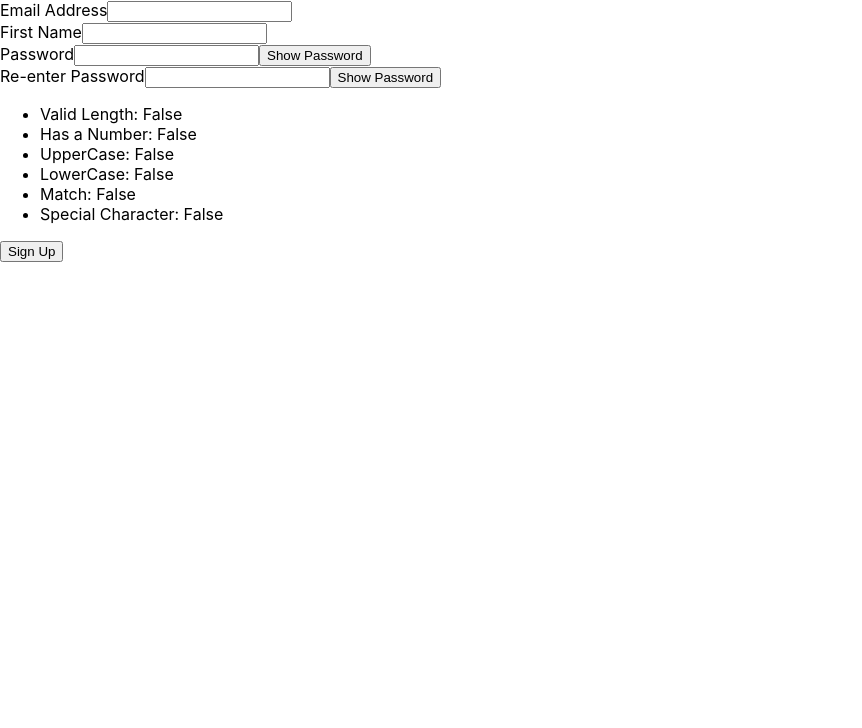
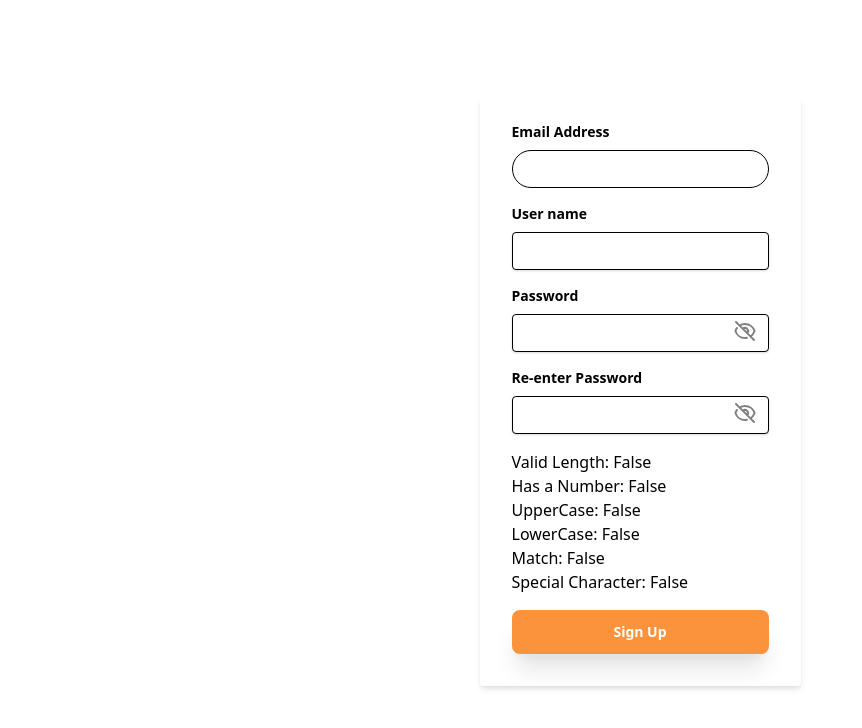
Before and after one commit to JulieJud/ukol-forma, a React (Create React App) app: page / in a window 1280 px wide. Shown: the top 728 px of the page, without its empty margins (0-862 px from the left). Built offline with nearby package versions, Linux system fonts and the light colour scheme.

Commit message:
add show password

```diff
--- /dev/null
+++ b/craco.config.js
@@ -0,0 +1,7 @@
+module.exports = {
+  style: {
+    postcss: {
+      plugins: [require("tailwindcss"), require("autoprefixer")],
+    },
+  },
+};
--- /dev/null
+++ b/postcss.config.js
@@ -0,0 +1,6 @@
+module.exports = {
+  plugins: {
+    tailwindcss: {},
+    autoprefixer: {},
+  },
+}
--- a/src/App.js
+++ b/src/App.js
@@ -1,5 +1,6 @@
 import useSignUpForm from "./CustomHooks";
 import { usePasswordValidation } from "./Validation";
+import "./index.css";
 
 const Signup = () => {
   const {
@@ -19,9 +20,15 @@ const Signup = () => {
     });
 
   return (
-    <form onSubmit={handleSubmit}>
-      <div>
-        <label>Email Address</label>
+    <div className="  grid place-items-center h-screen">
+      <form
+        onSubmit={handleSubmit}
+        className="bg-white shadow-md rounded px-8 pt-6 pb-8 mb-4"
+      >
+        <div className="mb-4">
+          <label className="block text-gray-700 text-sm font-bold mb-2">
+            Email Address
+          </label>
           <input
             type="email"
             name="email"
@@ -29,10 +36,13 @@ const Signup = () => {
             onChange={handleInputChange}
             value={inputs.email}
             required
+            className=" border rounded-full w-full py-2 px-3 text-gray-700 leading-tight focus:outline-none focus:shadow-outline"
           />
         </div>
-      <div>
-        <label>First Name</label>
+        <div className="mb-4">
+          <label className="block text-gray-700 text-sm font-bold mb-2">
+            User name
+          </label>
           <input
             type="text"
             name="name"
@@ -40,47 +50,129 @@ const Signup = () => {
             value={inputs.name}
             maxLength={12}
             required
+            className="shadow appearance-none border rounded w-full py-2 px-3 text-gray-700 leading-tight focus:outline-none focus:shadow-outline"
           />
         </div>
 
-      <div>
-        <label>Password</label>
+        <div className="mb-4 relative">
+          <label className="block text-gray-700 text-sm font-bold mb-2">
+            Password
+          </label>
           <input
             type={
-            valuesPassword1.showPassword1 === "password1" ? "text" : "password"
+              valuesPassword1.showPassword1 === "password1"
+                ? "text"
+                : "password"
             }
             name="password1"
             onChange={handleInputChange}
             value={inputs.password1}
             required
+            className="shadow appearance-none border rounded w-full py-2 px-3 text-gray-700 leading-tight focus:outline-none focus:shadow-outline"
           />
-
-        <button
-          type="button"
+          <div
+            className="absolute inset-y-1/2 right-0 pr-3 flex "
             onClick={() => handleClickShowPassword1("password1")}
           >
-          Show Password
-        </button>
+            {!valuesPassword1.showPassword1 ? (
+              <svg
+                xmlns="http://www.w3.org/2000/svg"
+                className="h-6 w-6 "
+                fill="none"
+                viewBox="0 0 24 24"
+                stroke="grey"
+              >
+                <path
+                  strokeLinecap="round"
+                  strokeLinejoin="round"
+                  strokeWidth={2}
+                  d="M13.875 18.825A10.05 10.05 0 0112 19c-4.478 0-8.268-2.943-9.543-7a9.97 9.97 0 011.563-3.029m5.858.908a3 3 0 114.243 4.243M9.878 9.878l4.242 4.242M9.88 9.88l-3.29-3.29m7.532 7.532l3.29 3.29M3 3l3.59 3.59m0 0A9.953 9.953 0 0112 5c4.478 0 8.268 2.943 9.543 7a10.025 10.025 0 01-4.132 5.411m0 0L21 21"
+                />
+              </svg>
+            ) : (
+              <svg
+                xmlns="http://www.w3.org/2000/svg"
+                className="h-6 w-6"
+                fill="none"
+                viewBox="0 0 24 24"
+                stroke="grey"
+              >
+                <path
+                  strokeLinecap="round"
+                  strokeLinejoin="round"
+                  strokeWidth={2}
+                  d="M15 12a3 3 0 11-6 0 3 3 0 016 0z"
+                />
+                <path
+                  strokeLinecap="round"
+                  strokeLinejoin="round"
+                  strokeWidth={2}
+                  d="M2.458 12C3.732 7.943 7.523 5 12 5c4.478 0 8.268 2.943 9.542 7-1.274 4.057-5.064 7-9.542 7-4.477 0-8.268-2.943-9.542-7z"
+                />
+              </svg>
+            )}
           </div>
-      <div>
-        <label>Re-enter Password</label>
+        </div>
+        <div className="mb-4 relative">
+          <label className="block text-gray-700 text-sm font-bold mb-2">
+            Re-enter Password
+          </label>
           <input
             type={
-            valuesPassword2.showPassword2 === "password2" ? "text" : "password"
+              valuesPassword2.showPassword2 === "password2"
+                ? "text"
+                : "password"
             }
             name="password2"
             onChange={handleInputChange}
             value={inputs.password2}
             required
+            className="shadow appearance-none border rounded w-full py-2 px-3 text-gray-700 leading-tight focus:outline-none focus:shadow-outline"
           />
-        <button
-          type="button"
+          <div
+            className="absolute inset-y-1/2 right-0 pr-3 flex  "
             onClick={() => handleClickShowPassword2("password2")}
           >
-          Show Password
-        </button>
-
-        <div>
+            {!valuesPassword2.showPassword2 ? (
+              <svg
+                xmlns="http://www.w3.org/2000/svg"
+                className="h-6 w-6 "
+                fill="none"
+                viewBox="0 0 24 24"
+                stroke="grey"
+              >
+                <path
+                  strokeLinecap="round"
+                  strokeLinejoin="round"
+                  strokeWidth={2}
+                  d="M13.875 18.825A10.05 10.05 0 0112 19c-4.478 0-8.268-2.943-9.543-7a9.97 9.97 0 011.563-3.029m5.858.908a3 3 0 114.243 4.243M9.878 9.878l4.242 4.242M9.88 9.88l-3.29-3.29m7.532 7.532l3.29 3.29M3 3l3.59 3.59m0 0A9.953 9.953 0 0112 5c4.478 0 8.268 2.943 9.543 7a10.025 10.025 0 01-4.132 5.411m0 0L21 21"
+                />
+              </svg>
+            ) : (
+              <svg
+                xmlns="http://www.w3.org/2000/svg"
+                className="h-6 w-6"
+                fill="none"
+                viewBox="0 0 24 24"
+                stroke="grey"
+              >
+                <path
+                  strokeLinecap="round"
+                  strokeLinejoin="round"
+                  strokeWidth={2}
+                  d="M15 12a3 3 0 11-6 0 3 3 0 016 0z"
+                />
+                <path
+                  strokeLinecap="round"
+                  strokeLinejoin="round"
+                  strokeWidth={2}
+                  d="M2.458 12C3.732 7.943 7.523 5 12 5c4.478 0 8.268 2.943 9.542 7-1.274 4.057-5.064 7-9.542 7-4.477 0-8.268-2.943-9.542-7z"
+                />
+              </svg>
+            )}
+          </div>
+        </div>
+        <div className="mb-4">
           <ul>
             <li>
               Valid Length:{" "}
@@ -102,9 +194,18 @@ const Signup = () => {
             </li>
           </ul>
         </div>
+
+        <button
+          type="submit"
+          className="mt-3 text-sm font-semibold
+            bg-orange-400 w-full text-white rounded-lg
+            px-6 py-3 block shadow-xl  hover:bg-amber-700 active:bg-amber-800  focus:bg-amber-600 disabled:bg-orange-100 disabled:cursor-auto
+disabled:pointer-events-none"
+        >
+          Sign Up
+        </button>
+      </form>
     </div>
-      <button type="submit">Sign Up</button>
-    </form>
   );
 };
 export default Signup;
--- a/src/index.css
+++ b/src/index.css
@@ -1,13 +1,3 @@
-body {
-  margin: 0;
-  font-family: -apple-system, BlinkMacSystemFont, 'Segoe UI', 'Roboto', 'Oxygen',
-    'Ubuntu', 'Cantarell', 'Fira Sans', 'Droid Sans', 'Helvetica Neue',
-    sans-serif;
-  -webkit-font-smoothing: antialiased;
-  -moz-osx-font-smoothing: grayscale;
-}
-
-code {
-  font-family: source-code-pro, Menlo, Monaco, Consolas, 'Courier New',
-    monospace;
-}
+@tailwind base;
+@tailwind components;
+@tailwind utilities;
--- /dev/null
+++ b/tailwind.config.js
@@ -0,0 +1,27 @@
+module.exports = {
+  purge: ["./src/**/*.{js,jsx,ts,tsx}", "./public/index.html"],
+  darkMode: "media", // or false or 'class'
+  theme: {
+    colors: {
+      current: "currentColor",
+      white: "#ffffff",
+      orange: {
+        400: "#fb923c",
+        100: "#ffedd5",
+      },
+      amber: {
+        600: "#d97706",
+        700: "#b45309",
+        800: "#92400e",
+      },
+    },
+  },
+  variants: {
+    extend: {
+      backgroundColor: ["responsive", "hover", "focus", "active", "disabled"],
+      cursor: ["disabled"],
+      pointerEvents: ["disabled"],
+    },
+  },
+  plugins: [],
+};
```
Also changed, not shown: package.json (+10 -3 lines), 1 other file (tests, documents, lock files or other folders). Lines whose indentation alone changed are shown as unchanged.
